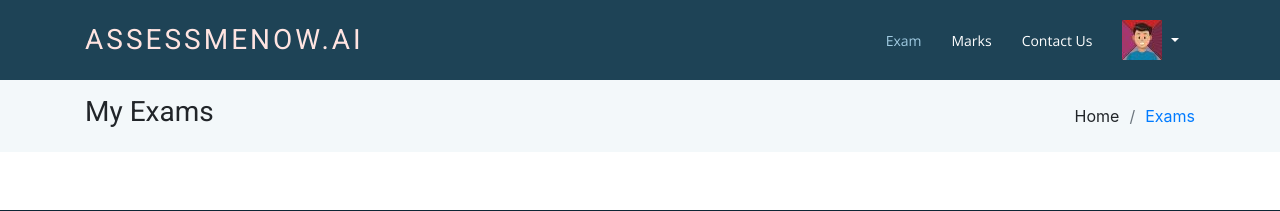
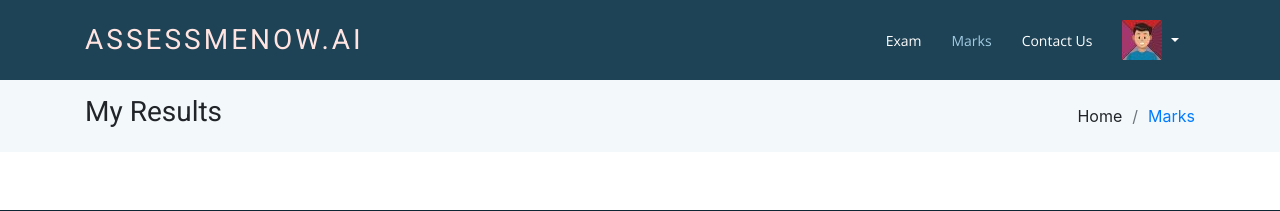
Before and after one commit to harshit7962/Subjective_Answer_Evaluation, a Flask app: template UI/templates/results.html in a window 1280 px wide. Shown: the top 211 px of the page. Run offline with Flask 3, Linux system fonts and the light colour scheme; the template is opened without the code that fills it, so the values that code supplies are empty; parts of the project's set-up code (start-up, migrations or seed data) failed here and were passed over; some libraries are stand-ins or nearby versions.

Commit message:
Update results.html

```diff
--- a/UI/templates/results.html
+++ b/UI/templates/results.html
@@ -93,16 +93,16 @@
 
             <nav id="navbar" class="navbar">
               <ul>
-                <li><a class="active" href="/exams">Exam</a></li>
-                <li><a href="/results">Marks</a></li>
-                <li><a href="/contact">Contact Us</a></li>
+                <li><a href="/exams">Exam</a></li>
+                <li><a class="active" href="/results">Marks</a></li>
+                <li><a href="#">Contact Us</a></li>
                 <li class="dropdown">
                     <a href="#" data-toggle="dropdown" class="dropdown-toggle user-action" style="text-decoration: none;"><img src="static/image/navImg.jpg" style="padding-right: 5px;" class="avatar" alt="Avatar">{{ user['name'] }}<b class="caret"> </b></a>
 				<ul class="dropdown-menu">
 					<li><a href="#" style="text-decoration: none;"><i class="fa fa-id-card-o" style="color: black;"></i>{{ user['email'] }}</a></li>
 					<a href="#" style="text-decoration: none;"><i class="fa fa-shield" style="color: black;"></i>{{ user['author'] }}</a></li>
 					<li class="divider"></li>
-					<li><a href="#"><i class="fa fa-sign-out" style="color: black;"></i>Logout </a></li>
+					<li><a href="logout"><i class="fa fa-sign-out" style="color: black;"></i>Logout </a></li>
 				</ul>
                 </li>
             </ul>
@@ -122,10 +122,10 @@
             <div class="container">
 
                 <div class="d-flex justify-content-between align-items-center">
-                    <h2><strong>My Exams</strong></h2>
+                    <h2><strong>My Results</strong></h2>
                     <ol>
                         <li>Home</a></li>
-                        <li><a href="/exams">Exams</a></li>
+                        <li><a href="/results">Marks</a></li>
                     </ol>
                 </div>
 
```
